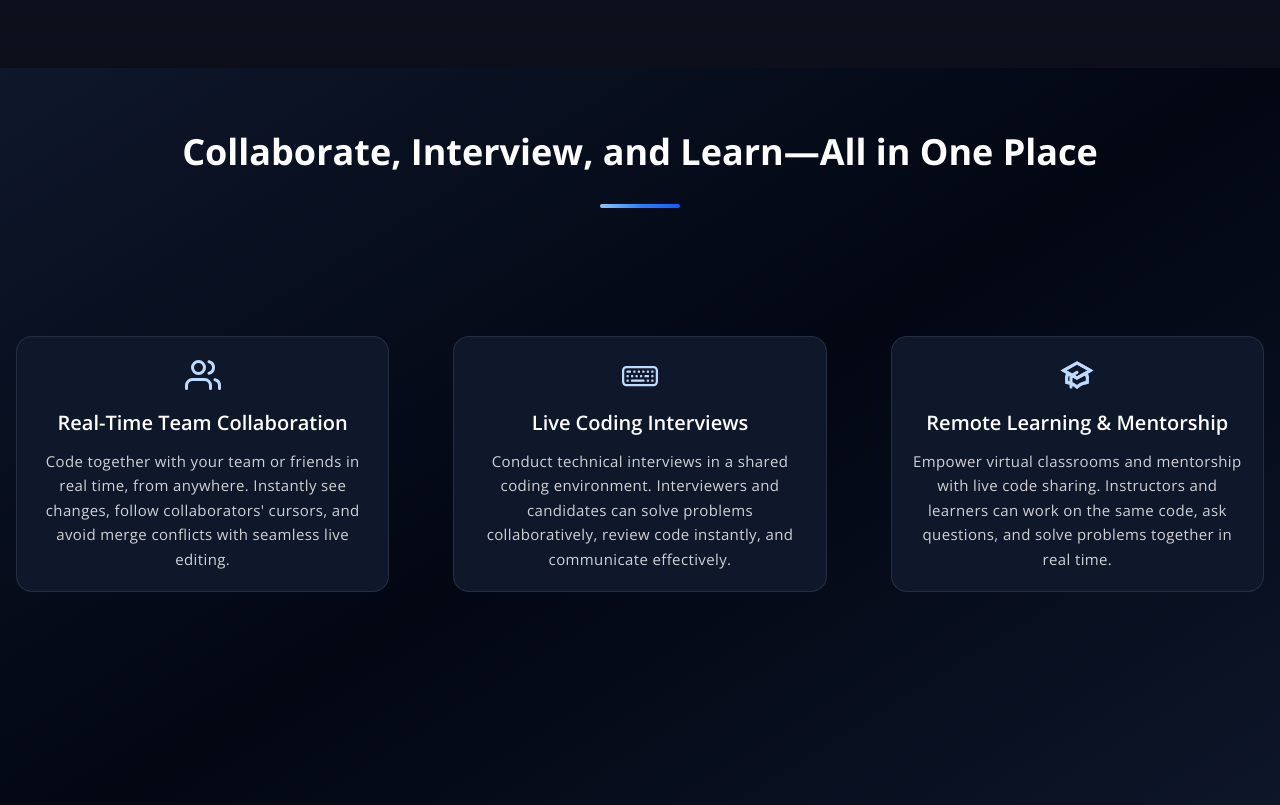
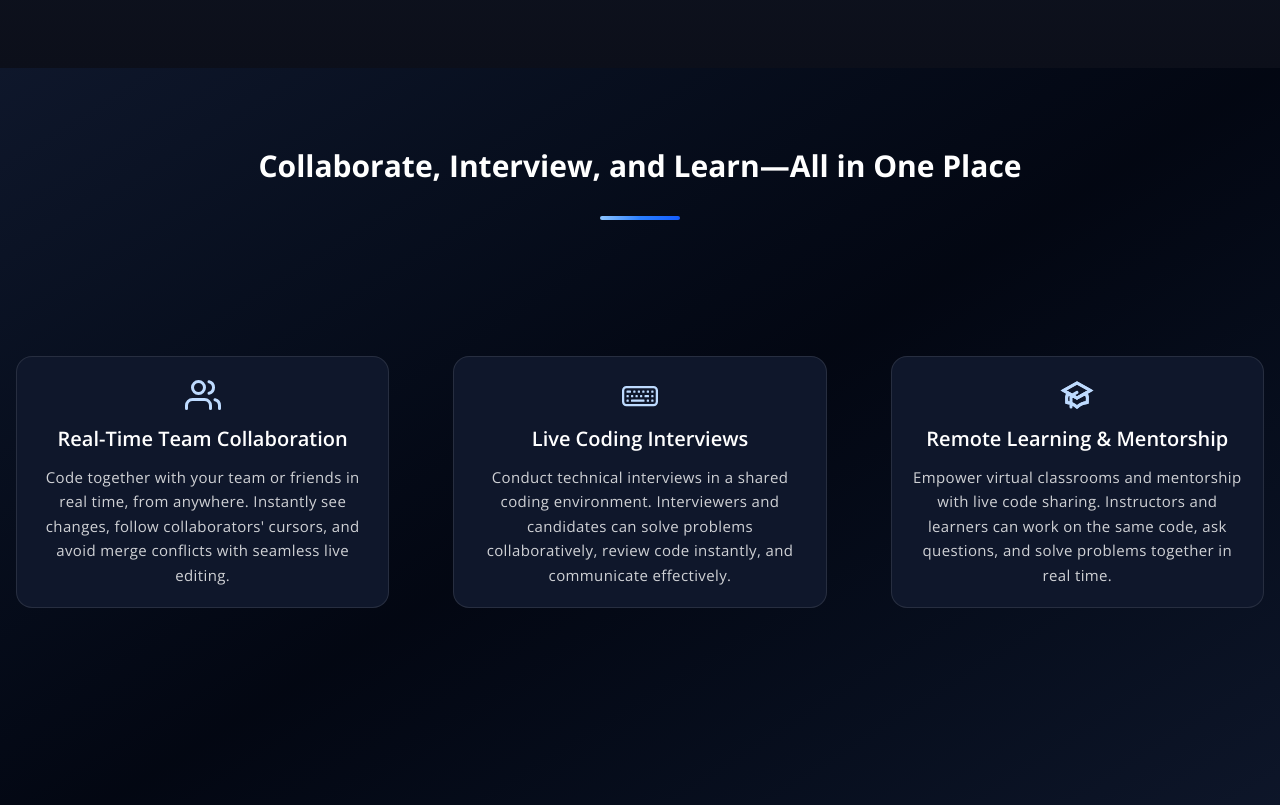
Before and after one commit to dev-ankit-mishra/collab-code-editor, a React (Vite) app in the folder client/: page / in a window 1280 px wide. Shown: the part 740-1545 px from the top of the page. Built offline with nearby package versions, Linux system fonts and the light colour scheme; no server answers.

Commit message:
improved padding

```diff
--- a/client/src/components/Features.tsx
+++ b/client/src/components/Features.tsx
@@ -30,18 +30,18 @@ export default function Features() {
   return (
     <main className="min-h-screen bg-gradient-to-br from-slate-900 via-gray-950 to-slate-900 py-16 px-4 text-white">
       <div className="max-w-7xl mx-auto text-center">
-        <h2 className="text-3xl md:text-4xl font-bold">
+        <h2 className="text-2xl md:text-3xl mt-4 font-bold">
           Collaborate, Interview, and Learn—All in One Place
         </h2>
         <div className="w-20 h-1 bg-gradient-to-r from-blue-300 via-blue-500 to-blue-600  rounded-lg mx-auto mt-8 mb-12 hover:w-28 transition duration-300" />
 
-        <div className="grid grid-cols-1 md:grid-cols-2 lg:grid-cols-3 gap-16 justify-items-center pt-20">
+        <div className="grid grid-cols-1 md:grid-cols-2 lg:grid-cols-3 gap-16 justify-items-center pt-22">
           {features.map(({ id, title, description, icon }) => (
             <div
               key={id}
               className="bg-slate-900 border border-white/10 rounded-2xl w-full max-w-sm p-5 hover:shadow-lg transition"
             >
-              <div className="mb-4 flex items-center justify-center">{icon}</div>
+              <div className="mb-3 flex items-center justify-center">{icon}</div>
               <h3 className="text-xl font-semibold text-center mb-3">{title}</h3>
               <p className="text-white/80 text-[15px] text-center tracking-wide leading-relaxed">{description}</p>
             </div>
```
